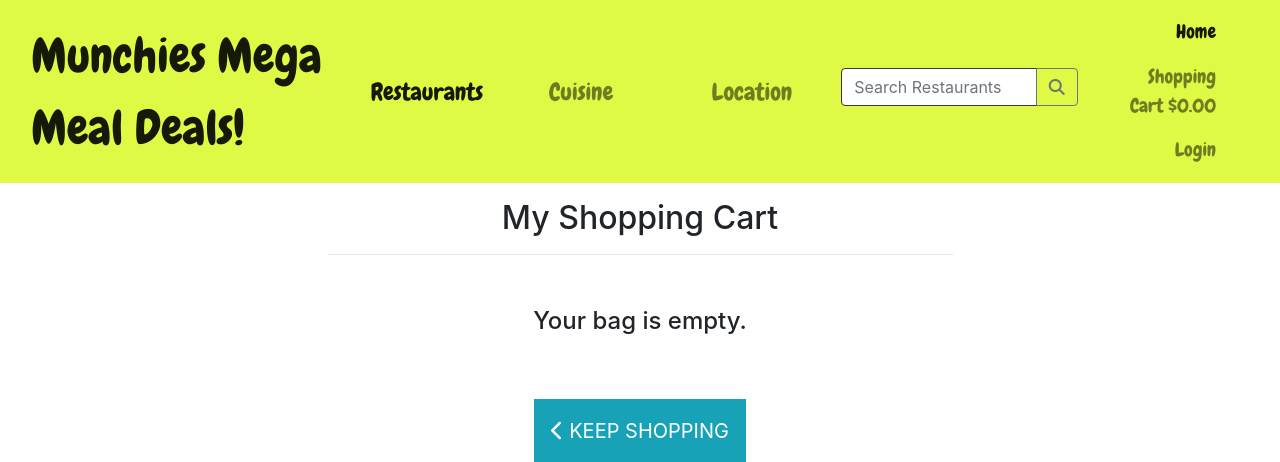
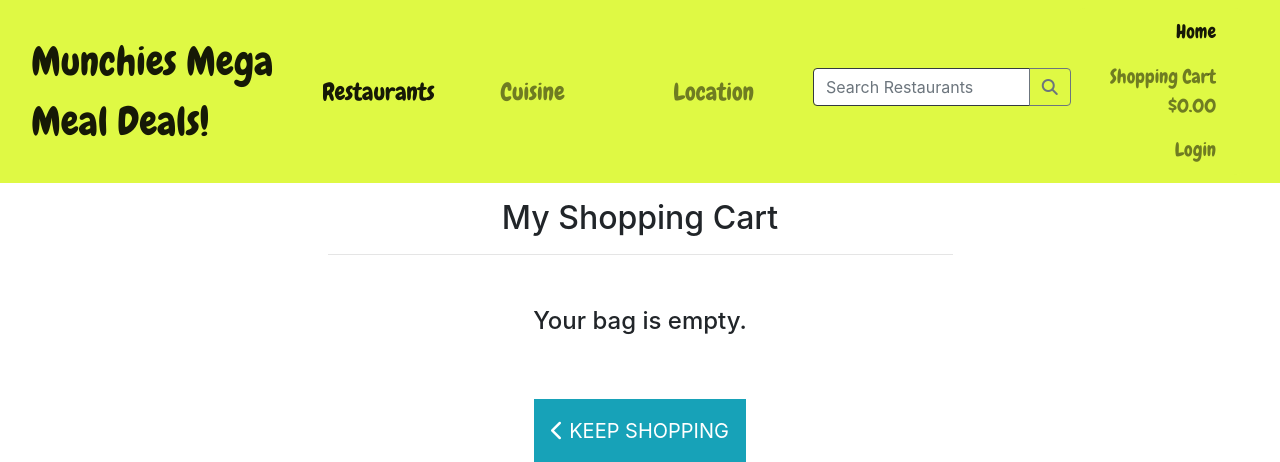
Before and after one commit to Code-Institute-Submissions/project4-6, a Django app: page /shoppingbag/ in a window 1280 px wide. Shown: the top 462 px of the page. Run offline with Django 3.2, Linux system fonts and the light colour scheme; some libraries are stand-ins or nearby versions.

Commit message:
bass css updates

```diff
--- a/restaurants/templates/restaurants/restaurant_details.html
+++ b/restaurants/templates/restaurants/restaurant_details.html
@@ -62,20 +62,20 @@
                                     </div>
                                 </div>
                                 <div class="col-12">
+                                    <input type="submit" class="btn btn-black bg-info text-white rounded-0 text-uppercase mt-5" value="Add to Bag">
                                     <a href="{% url 'restaurants' %}" class="btn btn-black bg-info text-white rounded-0 text-uppercase mt-5">
                                         <span class="icon">
                                             <i class="fas fa-chevron-left"></i>
                                         </span>
                                         <span class="text-uppercase bg-info text-white">Keep Shopping</span>
                                     </a>
-                                    <input type="submit" class="btn btn-black bg-info text-white rounded-0 text-uppercase mt-5" value="Add to Bag">
                                 </div>
                                 <input type="hidden" name="redirect_url" value="{{ request.path }}">
                             </div>
                         </form>
                     </div>
                     <div class="pt-3 card-body mx-auto restaurant-card-text">
-                            While you are here why not <a href="#" class="card-link">Make a Booking!</a><br>
+                            <!-- While you are here why not <a href="#" class="card-link">Make a Booking!</a><br> -->
                             {% if request.user.is_superuser %}
                                 <small class="ml-3">
                                     <p class="card-text">Admin:
--- a/restaurants/templates/restaurants/restaurants.html
+++ b/restaurants/templates/restaurants/restaurants.html
@@ -73,7 +73,7 @@
                                     </div >
                                     <div class="pt-3 card-body mx-auto restaurant-card-text">
                                             <a class="bg-info text-white p-3" href="{% url 'restaurant_details' restaurant.id %}">Purchase Restaurant Voucher</a><br><br>
-                                            While you are here why not <a href="#" class="card-link">Make a Booking!</a><br>
+                                            <!-- While you are here why not <a href="#" class="card-link">Make a Booking!</a><br> -->
                                         {% if request.user.is_superuser %}
                                                 <small class="ml-3">
                                                     <p class="card-text">Admin:
--- a/shoppingbag/templates/shoppingbag/shoppingbag.html
+++ b/shoppingbag/templates/shoppingbag/shoppingbag.html
@@ -77,18 +77,18 @@
                                 </td>
                             </tr>
                             <tr>
-                                <td colspan="5" class="text-right">
+                                <td colspan="5" class="text-center">
+                                    <a href="{% url 'checkoutitems' %}" class="bg-info text-white p-1 btn btn-black rounded-0 btn-lg">
+                                        <span class="text-uppercase">Secure Checkout</span>
+                                        <span class="icon">
+                                            <i class="fas fa-lock"></i>
+                                        </span>
                                     <a href="{% url 'restaurants' %}" class="bg-info text-white p-1 btn btn-outline-black rounded-0 btn-lg">
                                         <span class="icon">
                                             <i class="fas fa-chevron-left"></i>
                                         </span>
                                         <span class="text-uppercase">Keep Shopping</span>
                                     </a>
-                                    <a href="{% url 'checkoutitems' %}" class="bg-info text-white p-1 btn btn-black rounded-0 btn-lg">
-                                        <span class="text-uppercase">Secure Checkout</span>
-                                        <span class="icon">
-                                            <i class="fas fa-lock"></i>
-                                        </span>
                                     </a>
                                 </td>
                             </tr>
--- a/static/css/base.css
+++ b/static/css/base.css
@@ -36,9 +36,6 @@ width: 200px;
     font-size: 1.5em;
     border-radius: 15px 15px 15px 0;
   }
-[class*="navbar-brand"] {
-    font-size: 1.5em;
-  }
 }
 
 .verli {
@@ -63,7 +60,7 @@ width: 200px;
 
 .title {
     font-family: 'Chewy', serif;
-    font-size: 3em;
+    font-size: 2.5em;
 }
 
 
```
